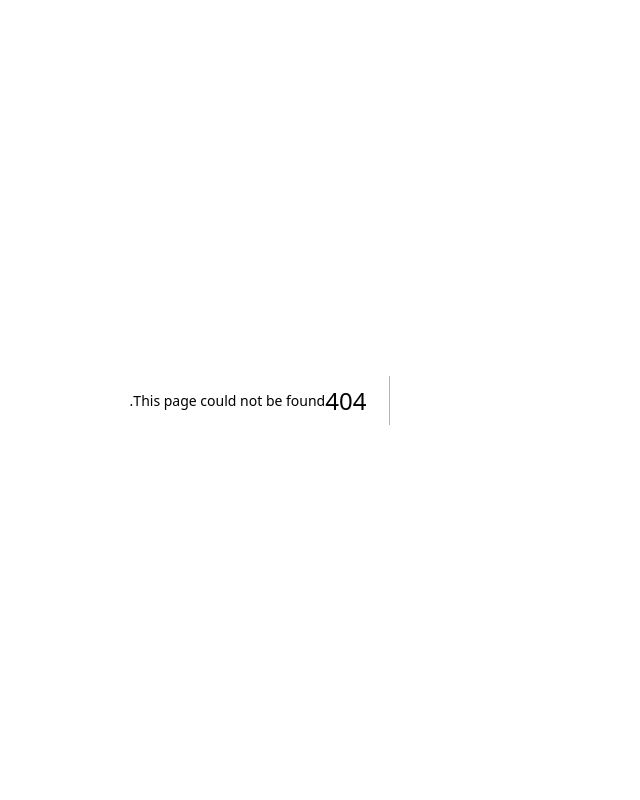
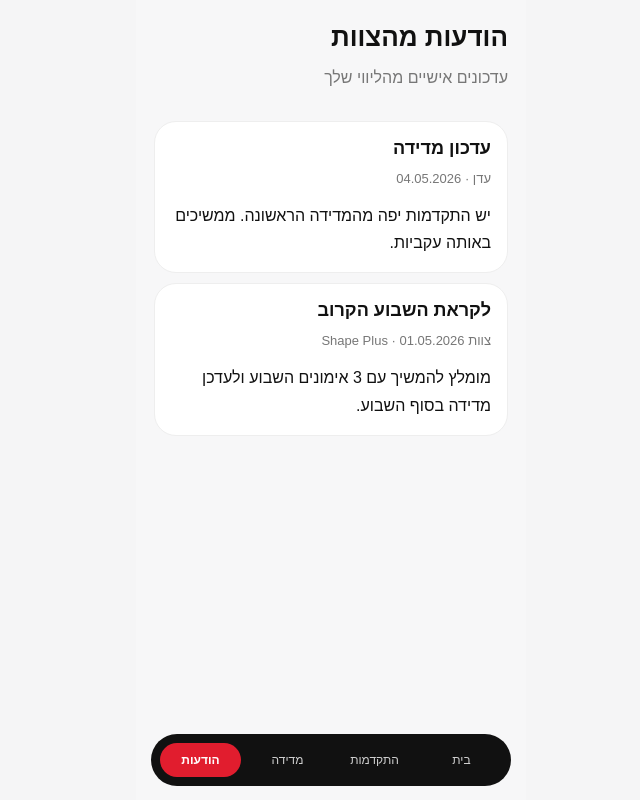
Before and after one commit to edenshape-cell/shape-plus-results, a Next.js app: page /client/messages in a window 1280 px wide. Before the commit this address had no page. Shown: the whole page, without its empty margins (412-1052 px from the left). Built offline with nearby package versions, Linux system fonts and the light colour scheme.

Commit message:
Add client messages screen

```diff
--- /dev/null
+++ b/app/client/messages/page.tsx
@@ -0,0 +1,25 @@
+import { messages } from '@/lib/mock-data';
+import Link from 'next/link';
+
+export default function MessagesPage() {
+  return (
+    <main className="phone-frame" dir="rtl">
+      <section className="screen">
+        <div className="topbar">
+          <div>
+            <h1 className="hello">הודעות מהצוות</h1>
+            <p className="muted">עדכונים אישיים מהליווי שלך</p>
+          </div>
+        </div>
+        {messages.map((message) => (
+          <article className="message-card" key={message.title}>
+            <h2 className="card-title">{message.title}</h2>
+            <p className="message-meta">{message.staff} · {message.date}</p>
+            <p style={{ lineHeight: 1.7, marginBottom: 0 }}>{message.content}</p>
+          </article>
+        ))}
+      </section>
+      <nav className="bottom-nav"><Link className="nav-item" href="/client/home">בית</Link><Link className="nav-item" href="/client/progress">התקדמות</Link><Link className="nav-item" href="/client/add-measurement">מדידה</Link><Link className="nav-item active" href="/client/messages">הודעות</Link></nav>
+    </main>
+  );
+}
```
